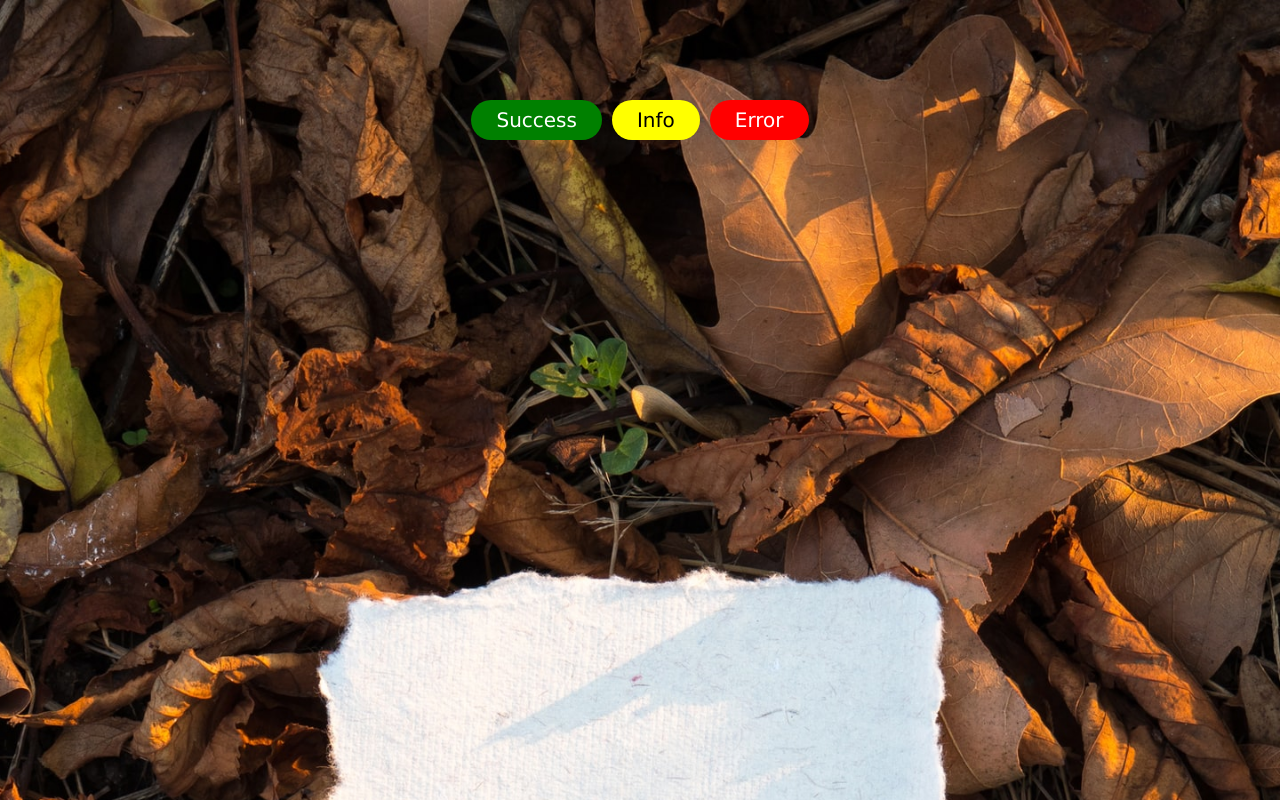
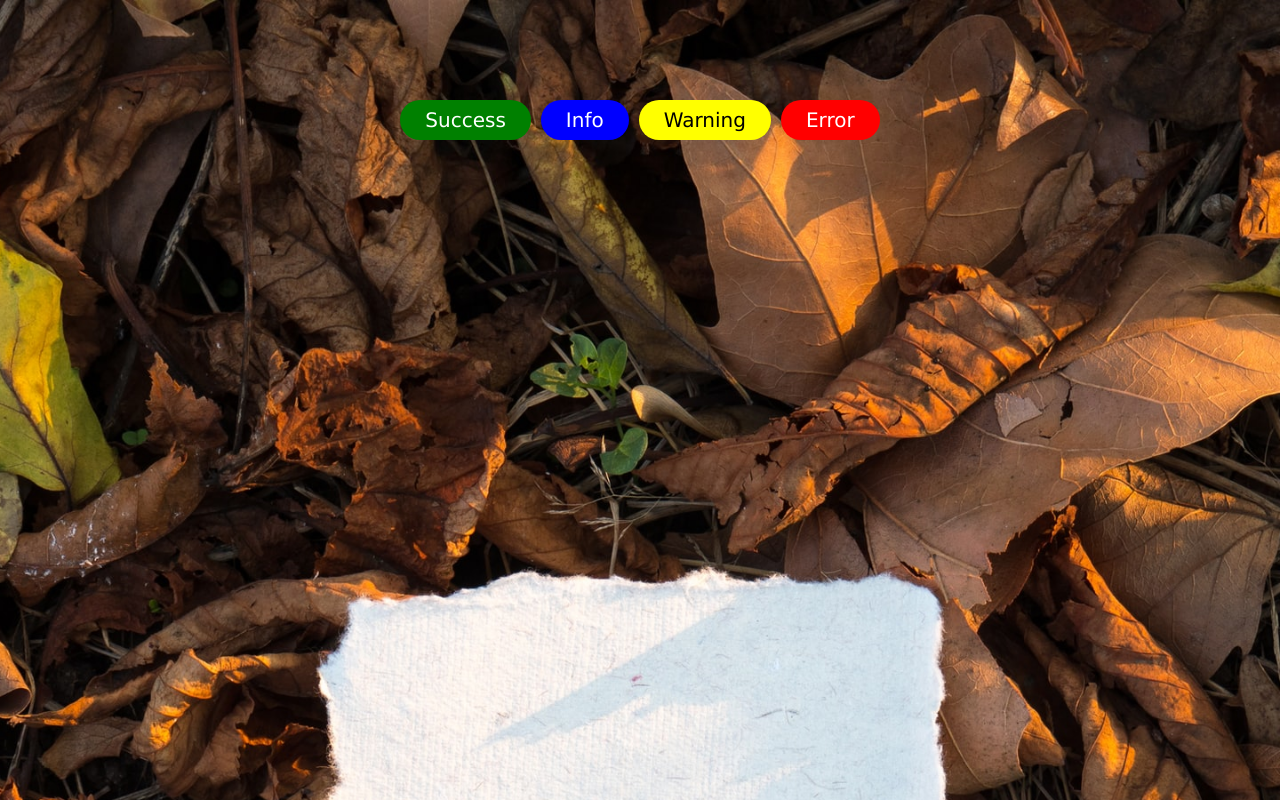
Before and after one commit to sasastevcic/react-toast, a React (Create React App) app: page / in a window 1280 px wide. Shown: the top 800 px of the page. Built offline with nearby package versions, Linux system fonts and the light colour scheme.

Commit message:
Add warning toast

```diff
--- a/src/App.styles.tsx
+++ b/src/App.styles.tsx
@@ -11,6 +11,11 @@ const success = css`
 `;
 
 const info = css`
+	background-color: blue;
+	color: white;
+`;
+
+const warning = css`
 	background-color: yellow;
 	color: black;
 `;
@@ -20,19 +25,19 @@ const error = css`
 	color: white;
 `;
 
-
 const themes: { [key in Toast]: FlattenInterpolation<ThemeProps<DefaultTheme>> } = {
 	[Toast.Success]: success,
 	[Toast.Info]: info,
-  [Toast.Error]: error
+	[Toast.Warning]: warning,
+	[Toast.Error]: error,
 };
 
 export const StyledToastButton = styled.button<StyledButtonProps>`
-  font-size: 2rem;
+	font-size: 2rem;
 	padding: 0.2rem 2.5rem;
 	min-height: 4rem;
 	border-radius: 4.6rem;
-  margin: 0 0.5rem;
+	margin: 0 0.5rem;
 
 	${({ $buttonTheme }) => $buttonTheme && themes[$buttonTheme]};
 `;
--- a/src/App.tsx
+++ b/src/App.tsx
@@ -39,7 +39,23 @@ function App() {
 			</StyledToastButton>
 			<StyledToastButton
 				type="button"
-				onClick={() => dispatch(Toast.Error, { isPersistent: true })}
+				onClick={() =>
+					dispatch(Toast.Warning, {
+						description: 'Persistent warning',
+						isPersistent: true,
+					})
+				}
+				$buttonTheme={Toast.Warning}
+			>
+				Warning
+			</StyledToastButton>
+			<StyledToastButton
+				type="button"
+				onClick={() =>
+					dispatch(Toast.Error, {
+						description: 'Error message',
+					})
+				}
 				$buttonTheme={Toast.Error}
 			>
 				Error
--- a/src/Toast/Toast.styles.tsx
+++ b/src/Toast/Toast.styles.tsx
@@ -17,6 +17,10 @@ const colorLookup: Record<Toast, { color: string; backgroundColor: string }> = {
 		backgroundColor: 'green',
 	},
 	[Toast.Info]: {
+		color: 'white',
+		backgroundColor: 'blue',
+	},
+	[Toast.Warning]: {
 		color: 'black',
 		backgroundColor: 'yellow',
 	},
--- a/src/hooks/useToast.ts
+++ b/src/hooks/useToast.ts
@@ -5,6 +5,7 @@ import { generateId } from '../utils/generateId';
 export enum Toast {
 	Success = 'Success',
 	Info = 'Info',
+	Warning = 'Warning',
 	Error = 'Error',
 }
 
```
